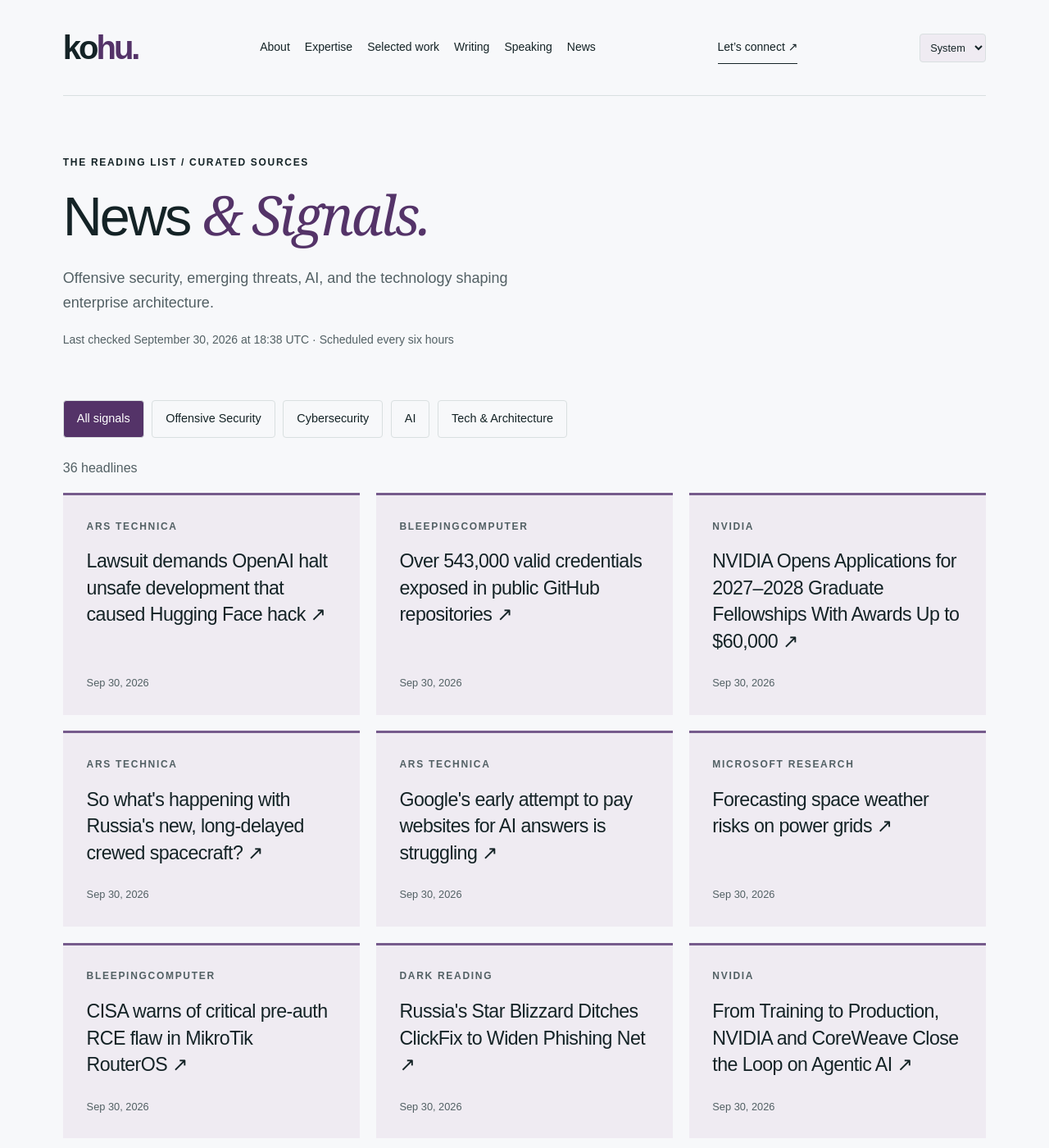
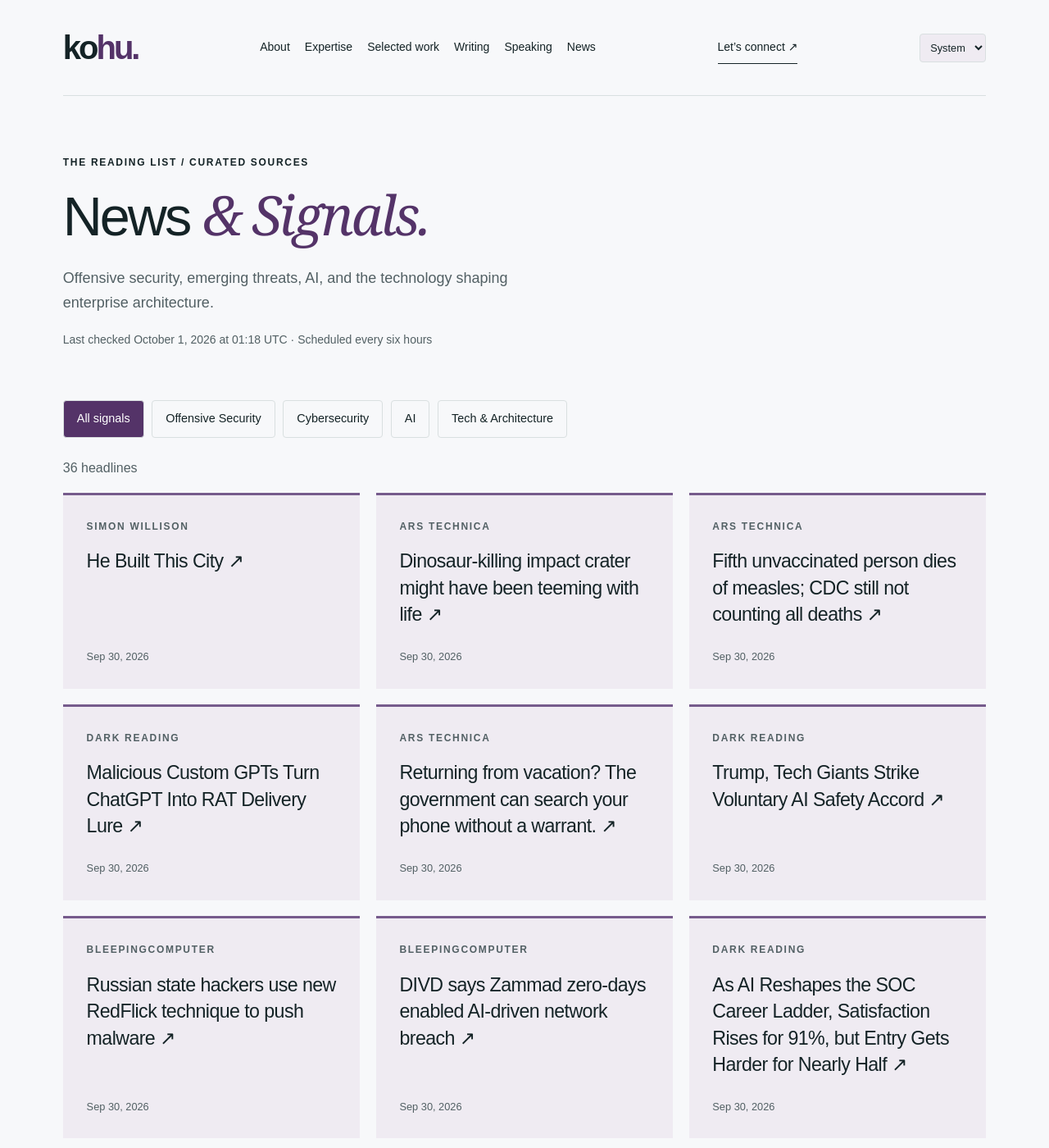
Before and after one commit to hntk/hntk.github.io, a Jekyll site: the page built from news/index.html, in a window 1280 px wide and 1400 px high. Shown: the whole window at 82% size. Built offline with Jekyll 4.4.1, drawn with Linux system fonts in a browser that asks for light colours; some of the changed text lies outside the part shown.

Commit message:
Refresh News and Signals

```diff
--- a/_data/news.json
+++ b/_data/news.json
@@ -1,13 +1,77 @@
 {
-  "updated": "2026-09-30T18:38:57.721335+00:00",
+  "updated": "2026-10-01T01:18:55.706638+00:00",
   "items": [
     {
-      "title": "Lawsuit demands OpenAI halt unsafe development that caused Hugging Face hack",
-      "url": "https://arstechnica.com/tech-policy/2026/09/lawsuit-demands-openai-halt-unsafe-development-that-caused-hugging-face-hack/",
-      "published": "2026-09-30T18:25:04+00:00",
+      "title": "He Built This City",
+      "url": "https://simonwillison.net/2026/Sep/30/he-built-this-city/",
+      "published": "2026-09-30T21:54:19+00:00",
+      "source": "Simon Willison",
+      "source_id": "simon-willison",
+      "category": "ai"
+    },
+    {
+      "title": "Dinosaur-killing impact crater might have been teeming with life",
+      "url": "https://arstechnica.com/science/2026/09/dinosaur-killing-impact-crater-might-have-been-teeming-with-life/",
+      "published": "2026-09-30T21:54:12+00:00",
       "source": "Ars Technica",
       "source_id": "ars-technica",
       "category": "tech-architecture"
+    },
+    {
+      "title": "Fifth unvaccinated person dies of measles; CDC still not counting all deaths",
+      "url": "https://arstechnica.com/health/2026/09/fifth-unvaccinated-person-dies-of-measles-cdc-still-not-counting-all-deaths/",
+      "published": "2026-09-30T21:37:54+00:00",
+      "source": "Ars Technica",
+      "source_id": "ars-technica",
+      "category": "tech-architecture"
+    },
+    {
+      "title": "Malicious Custom GPTs Turn ChatGPT Into RAT Delivery Lure",
+      "url": "https://www.darkreading.com/cyberattacks-data-breaches/malicious-custom-gpts-chatgpt-rat-delivery-lure",
+      "published": "2026-09-30T21:25:47+00:00",
+      "source": "Dark Reading",
+      "source_id": "dark-reading",
+      "category": "cybersecurity"
+    },
+    {
+      "title": "Returning from vacation? The government can search your phone without a warrant.",
+      "url": "https://arstechnica.com/tech-policy/2026/09/immigration-advocate-sues-border-agents-for-demanding-his-cell-phone/",
+      "published": "2026-09-30T21:19:56+00:00",
+      "source": "Ars Technica",
+      "source_id": "ars-technica",
+      "category": "tech-architecture"
+    },
+    {
+      "title": "Trump, Tech Giants Strike Voluntary AI Safety Accord",
+      "url": "https://www.darkreading.com/cyber-risk/trump-tech-giants-strike-voluntary-ai-safety-accord",
+      "published": "2026-09-30T20:51:15+00:00",
+      "source": "Dark Reading",
+      "source_id": "dark-reading",
+      "category": "cybersecurity"
+    },
+    {
+      "title": "Russian state hackers use new RedFlick technique to push malware",
+      "url": "https://www.bleepingcomputer.com/news/security/russian-state-hackers-use-new-redflick-technique-to-push-malware/",
+      "published": "2026-09-30T20:34:01+00:00",
+      "source": "BleepingComputer",
+      "source_id": "bleepingcomputer",
+      "category": "cybersecurity"
+    },
+    {
+      "title": "DIVD says Zammad zero-days enabled AI-driven network breach",
+      "url": "https://www.bleepingcomputer.com/news/security/divd-says-zammad-zero-days-enabled-ai-driven-network-breach/",
+      "published": "2026-09-30T19:49:15+00:00",
+      "source": "BleepingComputer",
+      "source_id": "bleepingcomputer",
+      "category": "cybersecurity"
+    },
+    {
+      "title": "As AI Reshapes the SOC Career Ladder, Satisfaction Rises for 91%, but Entry Gets Harder for Nearly Half",
+      "url": "https://www.darkreading.com/cybersecurity-careers/ai-reshapes-soc-career-ladder",
+      "published": "2026-09-30T18:56:56+00:00",
+      "source": "Dark Reading",
+      "source_id": "dark-reading",
+      "category": "cybersecurity"
     },
     {
       "title": "Over 543,000 valid credentials exposed in public GitHub repositories",
@@ -26,22 +90,6 @@
       "category": "ai"
     },
     {
-      "title": "So what's happening with Russia's new, long-delayed crewed spacecraft?",
-      "url": "https://arstechnica.com/space/2026/09/so-whats-happening-with-russias-new-long-delayed-crewed-spacecraft/",
-      "published": "2026-09-30T16:48:56+00:00",
-      "source": "Ars Technica",
-      "source_id": "ars-technica",
-      "category": "tech-architecture"
-    },
-    {
-      "title": "Google's early attempt to pay websites for AI answers is struggling",
-      "url": "https://arstechnica.com/google/2026/09/google-is-paying-100-websites-for-contributions-to-ai-overviews-but-the-amounts-are-tiny/",
-      "published": "2026-09-30T16:03:48+00:00",
-      "source": "Ars Technica",
-      "source_id": "ars-technica",
-      "category": "tech-architecture"
-    },
-    {
       "title": "Forecasting space weather risks on power grids",
       "url": "https://www.microsoft.com/en-us/research/blog/forecasting-space-weather-risks-on-power-grids/",
       "published": "2026-09-30T16:00:00+00:00",
@@ -50,36 +98,12 @@
       "category": "ai"
     },
     {
-      "title": "CISA warns of critical pre-auth RCE flaw in MikroTik RouterOS",
-      "url": "https://www.bleepingcomputer.com/news/security/cisa-warns-of-critical-pre-auth-rce-flaw-in-mikrotik-routeros/",
-      "published": "2026-09-30T15:49:29+00:00",
-      "source": "BleepingComputer",
-      "source_id": "bleepingcomputer",
-      "category": "cybersecurity"
-    },
-    {
-      "title": "Russia's Star Blizzard Ditches ClickFix to Widen Phishing Net",
-      "url": "https://www.darkreading.com/threat-intelligence/russia-star-blizzard-apt-ditches-clickfix-widen-phishing-net",
-      "published": "2026-09-30T15:02:25+00:00",
-      "source": "Dark Reading",
-      "source_id": "dark-reading",
-      "category": "cybersecurity"
-    },
-    {
       "title": "From Training to Production, NVIDIA and CoreWeave Close the Loop on Agentic AI",
       "url": "https://blogs.nvidia.com/blog/coreweave-agentic-ai-vera-rubin/",
       "published": "2026-09-30T15:00:00+00:00",
       "source": "NVIDIA",
       "source_id": "nvidia",
       "category": "ai"
-    },
-    {
-      "title": "Cisco warns of new SD-WAN zero-day exploited in attacks",
-      "url": "https://www.bleepingcomputer.com/news/security/cisco-warns-of-new-sd-wan-authentication-bypass-zero-day-exploited-in-attacks/",
-      "published": "2026-09-30T14:46:40+00:00",
-      "source": "BleepingComputer",
-      "source_id": "bleepingcomputer",
-      "category": "cybersecurity"
     },
     {
       "title": "Cloudflare Impact reaches $100 million in donations",
@@ -130,14 +154,6 @@
       "category": "cybersecurity"
     },
     {
-      "title": "South Africa Seeks Help After Cyberattack Targets Air Traffic Control",
-      "url": "https://www.darkreading.com/cyberattacks-data-breaches/south-africa-help-cyberattack-air-traffic-control",
-      "published": "2026-09-30T07:00:00+00:00",
-      "source": "Dark Reading",
-      "source_id": "dark-reading",
-      "category": "cybersecurity"
-    },
-    {
       "title": "Open TTS Leaderboard: Scalable Evaluation for Multilingual Text-to-Speech and Voice Cloning",
       "url": "https://huggingface.co/blog/open-tts-leaderboard",
       "published": "2026-09-30T00:00:00+00:00",
@@ -154,14 +170,6 @@
       "category": "ai"
     },
     {
-      "title": "Apple Zero-Day Vulnerability Weaponized in Targeted Attacks",
-      "url": "https://www.darkreading.com/cyberattacks-data-breaches/apple-zero-day-vulnerability-weaponized-targeted-attacks",
-      "published": "2026-09-29T21:31:29+00:00",
-      "source": "Dark Reading",
-      "source_id": "dark-reading",
-      "category": "cybersecurity"
-    },
-    {
       "title": "OpenAI Gets Sued Over the Hugging Face Hack",
       "url": "https://www.wired.com/story/openai-sued-over-the-hugging-face-hack/",
       "published": "2026-09-29T19:05:00+00:00",
@@ -173,14 +181,6 @@
       "title": "GPT 6.1 Sol: Near-Astra intelligence for a fifth of the price",
       "url": "https://simonwillison.net/2026/Sep/29/hn-49898129/",
       "published": "2026-09-29T18:27:48+00:00",
-      "source": "Simon Willison",
-      "source_id": "simon-willison",
-      "category": "ai"
-    },
-    {
-      "title": "Photo Scrubber — local face blur & metadata removal",
-      "url": "https://simonwillison.net/2026/Sep/29/photo-scrubber/",
-      "published": "2026-09-29T16:45:27+00:00",
       "source": "Simon Willison",
       "source_id": "simon-willison",
       "category": "ai"
@@ -295,79 +295,79 @@
       "id": "ars-technica",
       "name": "Ars Technica",
       "status": "ok",
-      "last_success": "2026-09-30T18:38:57.721335+00:00"
+      "last_success": "2026-10-01T01:18:55.706638+00:00"
     },
     {
       "id": "bleepingcomputer",
       "name": "BleepingComputer",
       "status": "ok",
-      "last_success": "2026-09-30T18:38:57.721335+00:00"
+      "last_success": "2026-10-01T01:18:55.706638+00:00"
     },
     {
       "id": "cloudflare",
       "name": "Cloudflare",
       "status": "ok",
-      "last_success": "2026-09-30T18:38:57.721335+00:00"
+      "last_success": "2026-10-01T01:18:55.706638+00:00"
     },
     {
       "id": "dark-reading",
       "name": "Dark Reading",
       "status": "ok",
-      "last_success": "2026-09-30T18:38:57.721335+00:00"
+      "last_success": "2026-10-01T01:18:55.706638+00:00"
     },
     {
       "id": "hugging-face",
       "name": "Hugging Face",
       "status": "ok",
-      "last_success": "2026-09-30T18:38:57.721335+00:00"
+      "last_success": "2026-10-01T01:18:55.706638+00:00"
     },
     {
       "id": "microsoft-research",
       "name": "Microsoft Research",
       "status": "ok",
-      "last_success": "2026-09-30T18:38:57.721335+00:00"
+      "last_success": "2026-10-01T01:18:55.706638+00:00"
     },
     {
       "id": "nvidia",
       "name": "NVIDIA",
       "status": "ok",
-      "last_success": "2026-09-30T18:38:57.721335+00:00"
+      "last_success": "2026-10-01T01:18:55.706638+00:00"
     },
     {
       "id": "portswigger",
       "name": "PortSwigger Research",
       "status": "ok",
-      "last_success": "2026-09-30T18:38:57.721335+00:00"
+      "last_success": "2026-10-01T01:18:55.706638+00:00"
     },
     {
       "id": "schneier",
       "name": "Schneier on Security",
       "status": "ok",
-      "last_success": "2026-09-30T18:38:57.721335+00:00"
+      "last_success": "2026-10-01T01:18:55.706638+00:00"
     },
     {
       "id": "simon-willison",
       "name": "Simon Willison",
       "status": "ok",
-      "last_success": "2026-09-30T18:38:57.721335+00:00"
+      "last_success": "2026-10-01T01:18:55.706638+00:00"
     },
     {
       "id": "specterops",
       "name": "SpecterOps",
       "status": "ok",
-      "last_success": "2026-09-30T18:38:57.721335+00:00"
+      "last_success": "2026-10-01T01:18:55.706638+00:00"
     },
     {
       "id": "trail-of-bits",
       "name": "Trail of Bits",
       "status": "ok",
-      "last_success": "2026-09-30T18:38:57.721335+00:00"
+      "last_success": "2026-10-01T01:18:55.706638+00:00"
     },
     {
       "id": "wired",
       "name": "WIRED Security",
       "status": "ok",
-      "last_success": "2026-09-30T18:38:57.721335+00:00"
+      "last_success": "2026-10-01T01:18:55.706638+00:00"
     }
   ]
 }
```
